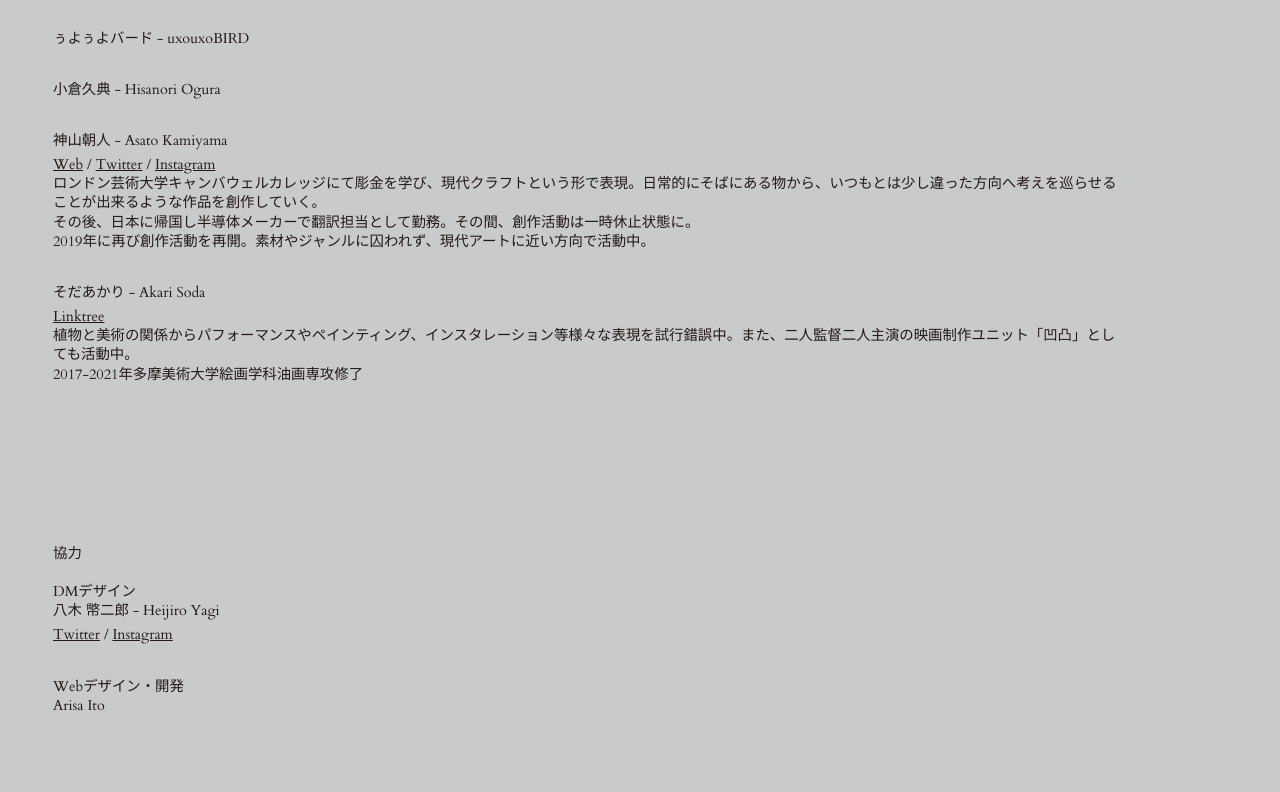
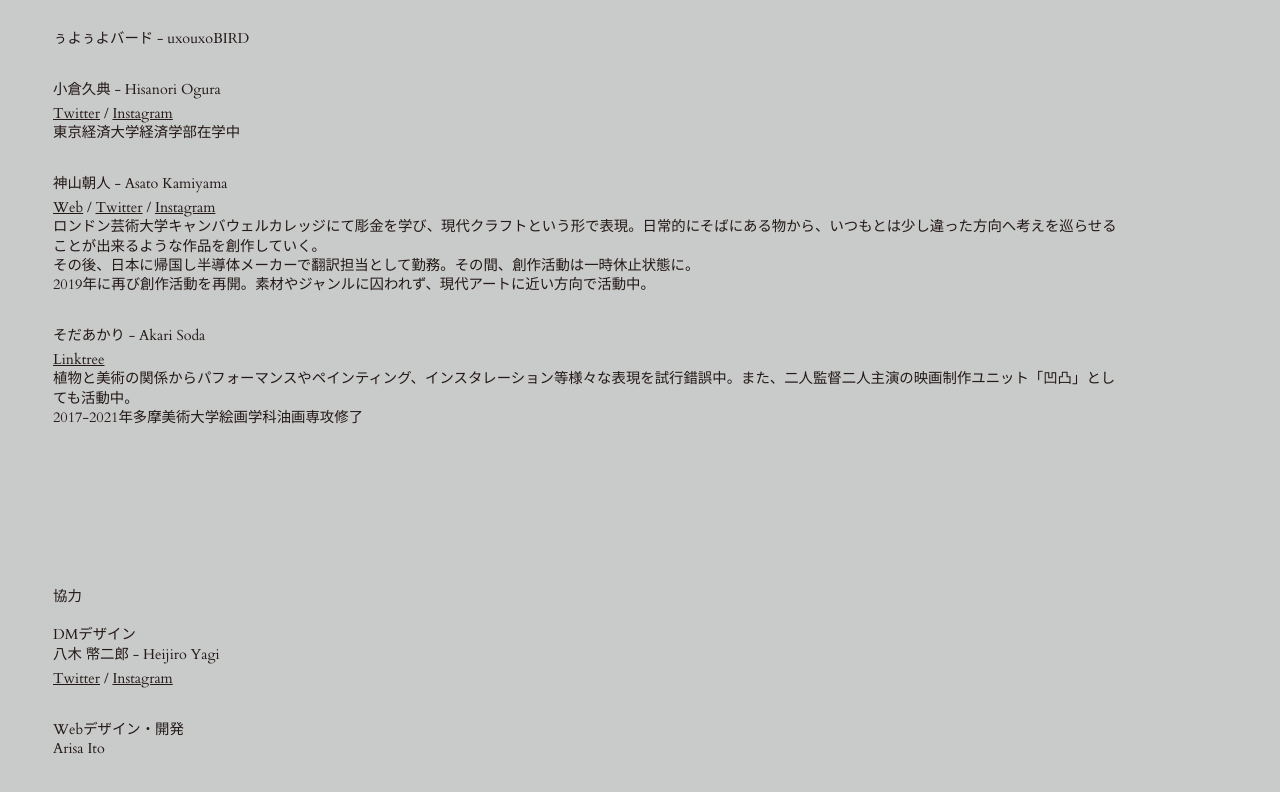
Before and after one commit to wave-destination/wave-destination, a plain HTML site: page index.html in a window 1280 px wide. Shown: the part 2221-3013 px from the top of the page. Drawn offline with Linux system fonts and the light colour scheme; a web font is replaced by a local one.

Commit message:
update: add additionla artist info

```diff
--- a/index.html
+++ b/index.html
@@ -147,10 +147,23 @@
             <h2 class="container-artists-subtitle subtitle">
               小倉久典 - Hisanori Ogura
             </h2>
-            <!-- <p class="container-artists-text">
-            <a href="" target="_blank" rel="noopener noreferrer">link</a>
-            <br />
-          </p> -->
+            <p class="container-artists-text">
+              <a
+                href="https://twitter.com/ogr_108"
+                target="_blank"
+                rel="noopener noreferrer"
+                >Twitter</a
+              >
+              /
+              <a
+                href="https://www.instagram.com/ogr_108/"
+                target="_blank"
+                rel="noopener noreferrer"
+                >Instagram</a
+              >
+              <br />
+              東京経済大学経済学部在学中
+            </p>
             <h3 class="container-artists-subtitle subtitle">
               神山朝人 - Asato Kamiyama
             </h3>
```
